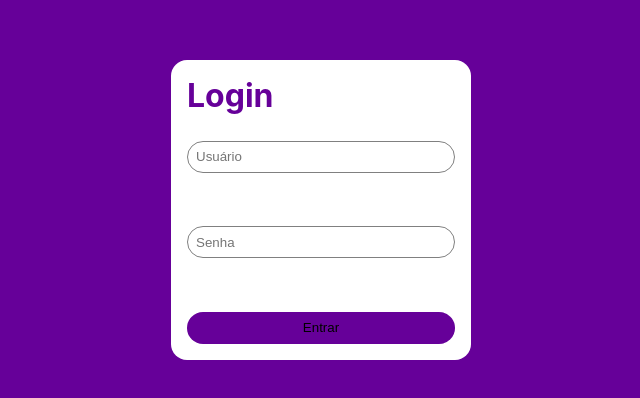
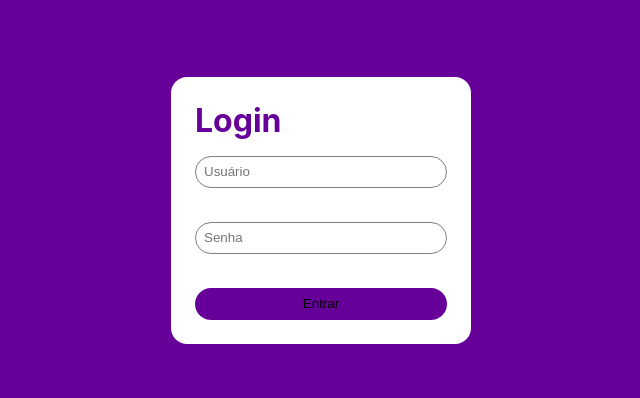
Before and after one commit to Pitossomo/react-orange, a Next.js app: page /login in a window 1280 px wide. Shown: the part 190-588 px from the top of the page, without its empty margins (319-959 px from the left). Built offline with nearby package versions, Linux system fonts and the light colour scheme.

Commit message:
Style updated for login page

```diff
--- a/styles/InputWrapper.module.css
+++ b/styles/InputWrapper.module.css
@@ -1,8 +1,9 @@
 .inputWrapper {
-  width: 100%;
-  height: 60px;
+  height: 50px;
   display: flex;
   flex-direction: column;
+  margin: 8px;
+  align-items: stretch;
 }
 
 .input {
@@ -16,8 +17,8 @@
 }
 
 .error {
-  display: flex;
-  justify-content: center;
-  height: 20px;
+  padding: 4px 8px;
+  height: 16px;
+  font-size: 12px;
   color: red;
 }
--- a/styles/Login.module.scss
+++ b/styles/Login.module.scss
@@ -12,17 +12,16 @@ $base-color: #660099;
 .form {
   display: flex;
   flex-direction: column;
-  justify-content: space-between;
   background-color: white;
   border-radius: 16px;
   padding: 16px;
   width: 300px;
-  height: 300px;
 }
 
 .title {
   color: $base-color;
   font-size: 32px;
+  padding: 8px;
 }
 
 .button {
@@ -30,6 +29,7 @@ $base-color: #660099;
   height: 32px;
   border: none;
   border-radius: 16px;
+  margin: 8px;
   padding: 8px;
   display: flex;
   justify-content: center;
```
